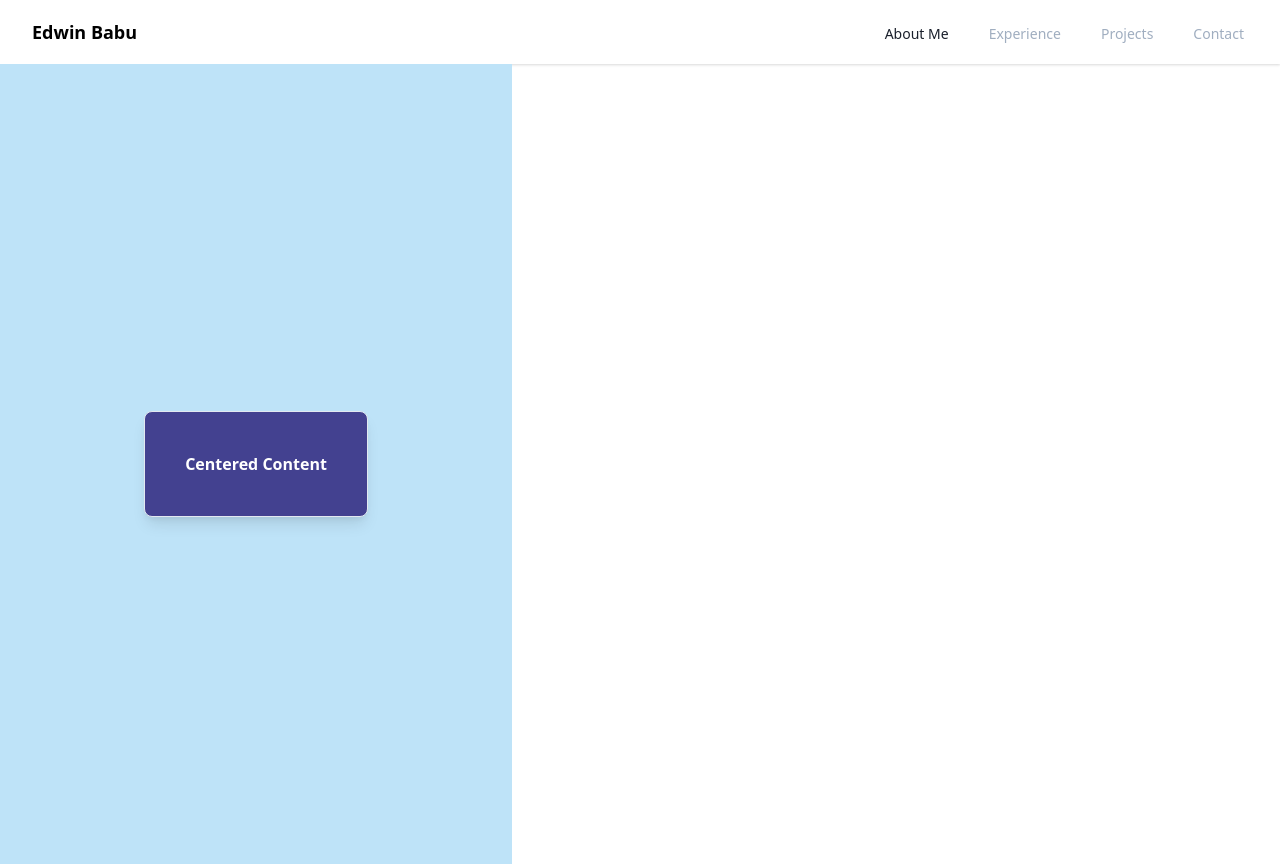
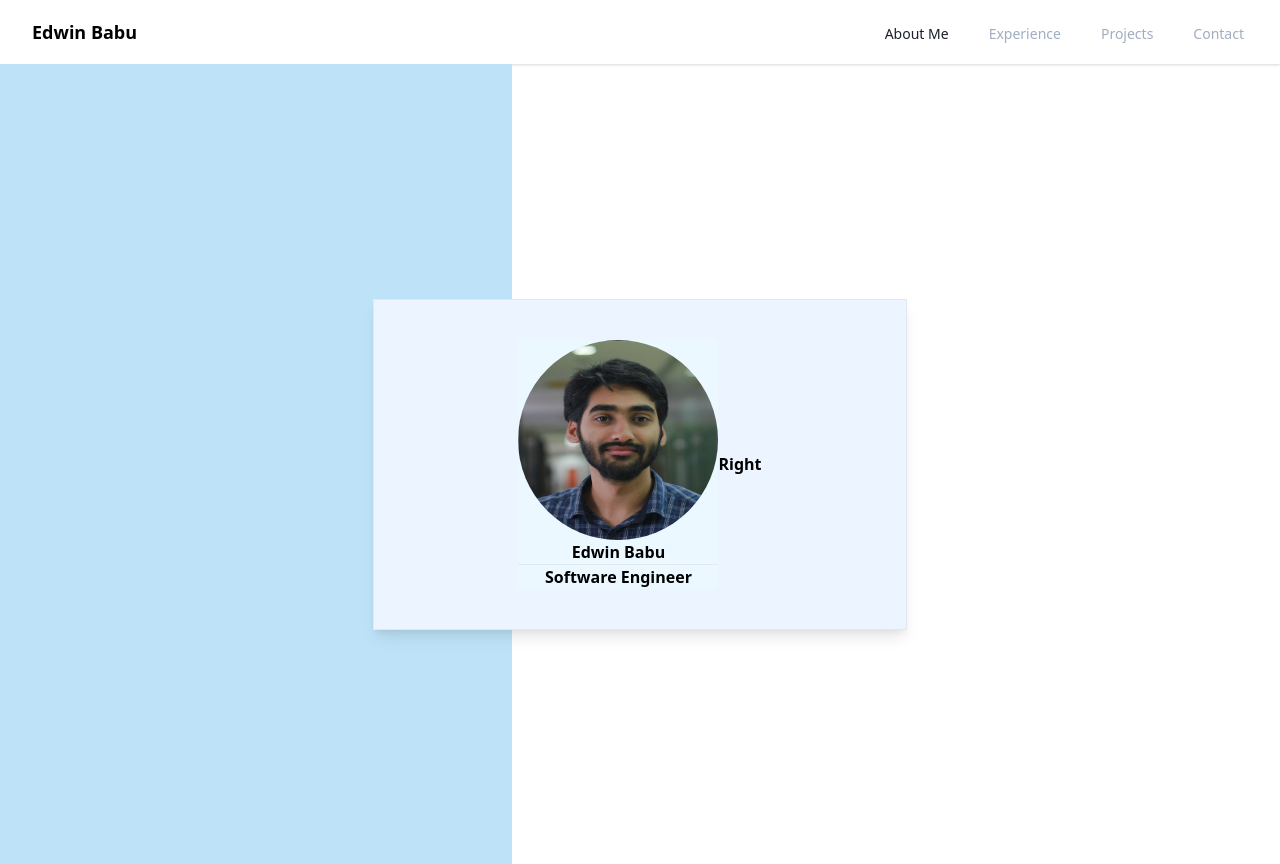
Before and after one commit to edwinbbu/edwinbbu.github.io, a React (Create React App) app: page / in a window 1280 px wide. Built offline with nearby package versions, Linux system fonts and the light colour scheme.

Commit message:
img added

```diff
--- a/src/App.js
+++ b/src/App.js
@@ -7,7 +7,7 @@ function App() {
     <div className="App">
       <Router>
         <NavBar />
-        <Route path="/" component={Home} />
+        <Route exact path="/" component={Home} />
         {/* <Route exact path="/" component={Experience} /> */}
       </Router>
     </div>
--- a/src/components/Home.js
+++ b/src/components/Home.js
@@ -3,10 +3,22 @@ import React from "react";
 export default function Home() {
   return (
     <>
-      <div className="h-screen w-2/5 bg-blue-200">
-        <div class="flex items-center justify-center h-screen">
-          <div class="bg-indigo-800 text-white font-bold rounded-lg border shadow-lg p-10">
-            Centered Content
+      <div className="h-screen w-2/5 bg-blue-200 relative">
+        <div className="h-screen w-screen flex flex-row justify-center items-center absolute left-0 top-0">
+          <div class="bg-indigo-100 font-bold border shadow-lg p-10 w-5/12 h-auto">
+            <div class="flex flex-row justify-center items-center">
+              <div className="flex flex-col bg-blue-100">
+                <img
+                  src="edwin.png"
+                  alt="Edwin Babu"
+                  style={{ width: 200, height: 200, borderRadius: "50%" }}
+                />
+                <h2 className="flex justify-center">Edwin Babu</h2>
+                <hr />
+                <p className="flex justify-center">Software Engineer</p>
+              </div>
+              <div>Right</div>
+            </div>
           </div>
         </div>
       </div>
```
Also changed, not shown: public/edwin.png (added).
